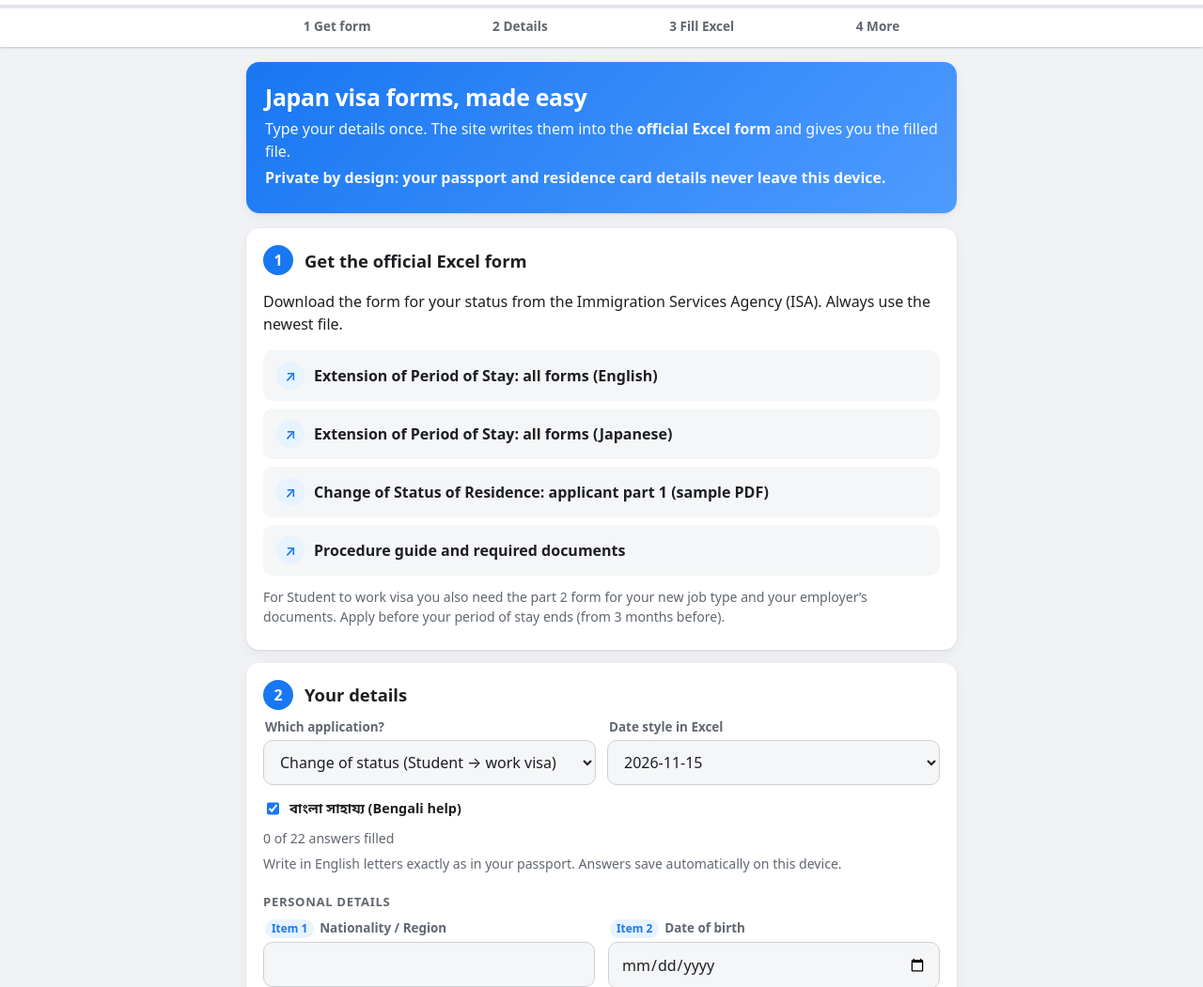
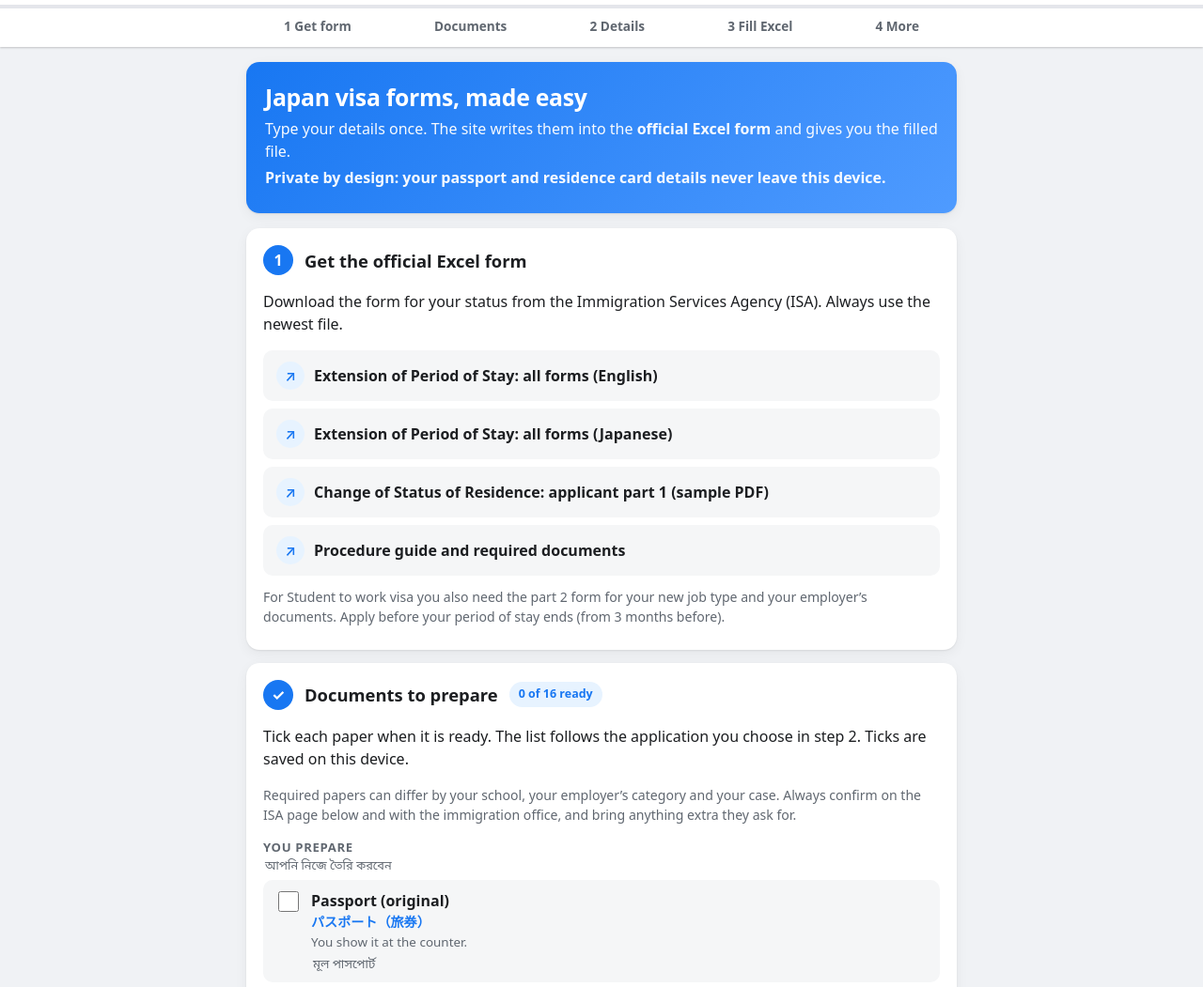
Before and after one commit to Zishan-CSE-17/Visa-helper, a plain HTML site: page index.html in a window 1280 px wide. Shown: the part 49-1100 px from the top of the page at 94% size. Drawn offline with Linux system fonts and the light colour scheme.

Commit message:
Add files via upload

```diff
--- /dev/null
+++ b/checklist.js
@@ -0,0 +1,81 @@
+/* Document checklist: which papers to prepare for the immigration office. Ticks are saved on this device only. */
+(function () {
+  'use strict';
+  const KEY = 'visa-helper-docs-v1';
+  const GROUPS = [
+    { id: 'me', title: 'You prepare', bn: 'আপনি নিজে তৈরি করবেন' },
+    { id: 'emp', title: 'From your new employer', bn: 'নতুন কোম্পানি থেকে' },
+    { id: 'school', title: 'From your school', bn: 'স্কুল/বিশ্ববিদ্যালয় থেকে' },
+    { id: 'day', title: 'On the day', bn: 'আবেদনের দিন' }
+  ];
+  // m: 'change' | 'extension' | 'both'
+  const ITEMS = [
+    { id: 'passport', j: 'パスポート（旅券）', g: 'me', m: 'both', t: 'Passport (original)', bn: 'মূল পাসপোর্ট', n: 'You show it at the counter.' },
+    { id: 'rc', j: '在留カード', g: 'me', m: 'both', t: 'Residence card (original)', bn: 'মূল রেসিডেন্স কার্ড', n: 'Bring the card itself, not only a copy.' },
+    { id: 'form1', j: '在留資格変更許可申請書（申請人等作成用1）|在留期間更新許可申請書（申請人等作成用1）', g: 'me', m: 'both', t: 'Application form, applicant part 1 (printed and signed)', bn: 'এই সাইট দিয়ে পূরণ করা আবেদনপত্র, প্রিন্ট করে সই করা', n: 'Fill it with step 3 above. Add the photo and signature by hand.' },
+    { id: 'form2', j: '申請人等作成用2（就労先の職種に応じた様式）', g: 'me', m: 'change', t: 'Applicant part 2 form for your new job type', bn: 'নতুন কাজের ধরন অনুযায়ী ২য় অংশের ফর্ম', n: 'For Engineer/Specialist in Humanities/International Services use the form for that status. Download it from the ISA page.' },
+    { id: 'photo', j: '写真（縦4cm × 横3cm）', g: 'me', m: 'both', t: 'Photo, 4 cm tall × 3 cm wide, taken within the last 3 months', bn: '৪ সেমি × ৩ সেমি ছবি, গত ৩ মাসের মধ্যে তোলা', n: 'Front view, no hat, plain background. Write your name on the back.' },
+    { id: 'resume', j: '履歴書', g: 'me', m: 'change', t: 'Resume (education and work history)', bn: 'পড়াশোনা ও কাজের তথ্যসহ জীবনবৃত্তান্ত', n: 'Any format. Make it match your documents exactly.' },
+    { id: 'contract', j: '雇用契約書（または採用内定通知書）', g: 'emp', m: 'change', t: 'Employment contract or job offer letter', bn: 'চাকরির চুক্তিপত্র বা অফার লেটার', n: 'It must show job duties, contract period and salary.' },
+    { id: 'registry', j: '登記事項証明書', g: 'emp', m: 'change', t: 'Company registry certificate (issued within 3 months)', bn: 'কোম্পানির রেজিস্ট্রি সনদ, ৩ মাসের মধ্যে তোলা', n: '' },
+    { id: 'finance', j: '決算文書の写し（貸借対照表・損益計算書）', g: 'emp', m: 'change', t: 'Company financial statements (balance sheet, profit and loss)', bn: 'কোম্পানির আর্থিক বিবরণী', n: 'Some company categories send a tax summary instead. Your employer knows which.' },
+    { id: 'brochure', j: '会社案内書（パンフレット）', g: 'emp', m: 'change', t: 'Company brochure or business description', bn: 'কোম্পানির ব্রোশিওর বা পরিচিতি', n: '' },
+    { id: 'empforms', j: '所属機関等作成用の申請書類', g: 'emp', m: 'change', t: 'Employer’s part of the application forms', bn: 'ফর্মের কোম্পানির অংশ (কোম্পানি পূরণ করবে)', n: 'Ask the company which category (1 to 4) it is. The required papers depend on it.' },
+    { id: 'grad', j: '卒業証明書（または卒業見込証明書）', g: 'school', m: 'change', t: 'Certificate of graduation, or of expected graduation (original)', bn: 'গ্র্যাজুয়েশন সনদ বা সম্ভাব্য গ্র্যাজুয়েশন সনদ (মূল)', n: 'Ask your school office early.' },
+    { id: 'transcript', j: '成績証明書', g: 'school', m: 'change', t: 'Transcript (only if the office asks, often useful)', bn: 'ট্রান্সক্রিপ্ট (চাইলে লাগতে পারে)', n: 'It helps show your studies match the new job.' },
+    { id: 'enroll', j: '在学証明書', g: 'school', m: 'extension', t: 'Certificate of enrollment', bn: 'স্কুলের ভর্তি/অধ্যয়নের সনদ', n: '' },
+    { id: 'grades', j: '成績証明書', g: 'school', m: 'extension', t: 'Transcript of grades', bn: 'রেজাল্ট/ট্রান্সক্রিপ্ট', n: '' },
+    { id: 'attend', j: '出席証明書', g: 'school', m: 'extension', t: 'Attendance record', bn: 'উপস্থিতির রেকর্ড', n: 'Low attendance is checked closely.' },
+    { id: 'tuition', j: '学費納入証明書（授業料の領収書）', g: 'school', m: 'extension', t: 'Proof that tuition is paid', bn: 'ফি পরিশোধের রসিদ', n: '' },
+    { id: 'funds', j: '経費支弁能力を証明する書類（預金残高証明書・奨学金証明書など）', g: 'me', m: 'extension', t: 'Proof you can pay your living costs (bank balance, scholarship, or sponsor’s documents)', bn: 'খরচ বহনের প্রমাণ: ব্যাংক ব্যালেন্স, বৃত্তি বা স্পনসরের কাগজ', n: 'If a sponsor pays, bring their income proof and a letter.' },
+    { id: 'copies', j: '提出書類のコピー（写し）', g: 'day', m: 'both', t: 'Photocopies of everything you hand in', bn: 'জমা দেওয়া সব কাগজের ফটোকপি', n: 'Keep them for your records.' },
+    { id: 'fee', j: '手数料納付書（収入印紙）', g: 'day', m: 'both', t: 'Fee (a revenue stamp, bought after approval)', bn: 'ফি (অনুমোদনের পর রেভিনিউ স্ট্যাম্প)', n: 'The amount has changed recently. Check the ISA page for the current fee.' },
+    { id: 'time', j: '在留期間の満了日までに申請（満了日の3か月前から可能）', g: 'day', m: 'both', t: 'Apply before your period of stay ends (from 3 months before)', bn: 'মেয়াদ শেষ হওয়ার আগেই আবেদন করুন (৩ মাস আগে থেকে করা যায়)', n: '' }
+  ];
+
+  function read() { try { return JSON.parse(localStorage.getItem(KEY) || '{}') || {}; } catch (e) { return {}; } }
+  function write(o) { try { localStorage.setItem(KEY, JSON.stringify(o)); } catch (e) { /* ignore */ } }
+
+  function el(tag, cls, text) { const e = document.createElement(tag); if (cls) e.className = cls; if (text) e.textContent = text; return e; }
+
+  function render() {
+    const box = document.getElementById('docList'), mode = document.getElementById('mode');
+    if (!box) return;
+    const m = mode && mode.value === 'extension' ? 'extension' : 'change', ticks = read();
+    box.textContent = '';
+    let total = 0, done = 0;
+    GROUPS.forEach(function (g) {
+      const items = ITEMS.filter(function (i) { return i.g === g.id && (i.m === 'both' || i.m === m); });
+      if (!items.length) return;
+      const sec = el('div', 'docgroup');
+      sec.append(el('h3', '', g.title));
+      sec.append(el('p', 'help', g.bn));
+      items.forEach(function (i) {
+        total++; if (ticks[i.id]) done++;
+        const lab = el('label', 'docitem');
+        const cb = document.createElement('input');
+        cb.type = 'checkbox'; cb.checked = !!ticks[i.id];
+        cb.addEventListener('change', function () { const t = read(); if (cb.checked) t[i.id] = 1; else delete t[i.id]; write(t); render(); });
+        const body = el('span', 'docbody');
+        body.append(el('span', 'doctitle', i.t));
+        const jp = el('span', 'jp', (i.j || '').split('|')[m === 'extension' && i.j.indexOf('|') >= 0 ? 1 : 0]);
+        jp.lang = 'ja'; body.append(jp);
+        if (i.n) body.append(el('span', 'docnote', i.n));
+        body.append(el('span', 'help', i.bn));
+        lab.append(cb, body);
+        sec.append(lab);
+      });
+      box.append(sec);
+    });
+    document.getElementById('docProg').textContent = done + ' of ' + total + ' ready';
+  }
+
+  document.addEventListener('DOMContentLoaded', function () {
+    const mode = document.getElementById('mode');
+    if (mode) mode.addEventListener('change', render);
+    const clr = document.getElementById('btnDocClear');
+    if (clr) clr.addEventListener('click', function () { write({}); render(); });
+    render();
+  });
+  if (document.readyState !== 'loading') { render(); }
+})();
--- a/index.html
+++ b/index.html
@@ -25,7 +25,7 @@
   </div>
   <div class="progress" role="progressbar" aria-label="Form completion" aria-valuemin="0" aria-valuemax="100" aria-valuenow="0"><div id="bar" class="bar"></div></div>
   <nav class="steps" aria-label="Steps">
-    <a href="#s-get">1 Get form</a><a href="#s-details">2 Details</a><a href="#s-fill">3 Fill Excel</a><a href="#s-more">4 More</a>
+    <a href="#s-get">1 Get form</a><a href="#s-docs">Documents</a><a href="#s-details">2 Details</a><a href="#s-fill">3 Fill Excel</a><a href="#s-more">4 More</a>
   </nav>
 </header>
 
@@ -48,6 +48,16 @@
       <li><a href="https://www.moj.go.jp/isa/applications/procedures/16-3.html" target="_blank" rel="noopener noreferrer">Procedure guide and required documents</a></li>
     </ul>
     <p class="hint">For Student to work visa you also need the part 2 form for your new job type and your employer’s documents. Apply before your period of stay ends (from 3 months before).</p>
+  </section>
+
+  <section class="card" id="s-docs" aria-labelledby="h-docs">
+    <div class="card-head"><span class="step">&#10003;</span><h2 id="h-docs">Documents to prepare</h2><span id="docProg" class="chip" role="status"></span></div>
+    <p>Tick each paper when it is ready. The list follows the application you choose in step 2. Ticks are saved on this device.</p>
+    <p class="hint">Required papers can differ by your school, your employer’s category and your case. Always confirm on the ISA page below and with the immigration office, and bring anything extra they ask for.</p>
+    <div id="docList"></div>
+    <div class="buttons"><button type="button" id="btnDocClear" class="btn small secondary">Clear ticks</button></div>
+    <ul class="links"><li><a href="https://www.moj.go.jp/isa/applications/procedures/16-3.html" target="_blank" rel="noopener noreferrer">Official procedure guide and required documents (ISA)</a></li>
+    <li><a href="https://www.studyinjapan.go.jp/en/work-in-japan/immigration-procedures/" target="_blank" rel="noopener noreferrer">Student to work visa: document list (Study in Japan)</a></li></ul>
   </section>
 
   <section class="card" id="s-details" aria-labelledby="h-details">
@@ -136,5 +146,6 @@
 <script src="xlsx-fill.js"></script>
 <script src="xlsx-write.js"></script>
 <script src="app.js"></script>
+<script src="checklist.js"></script>
 </body>
 </html>
--- a/schema.js
+++ b/schema.js
@@ -108,13 +108,13 @@
     { key: 'rc', label: 'Residence card number', type: 'text', upper: true, hint: [{ rx: 'residence card number', last: true, below: true }] }
   ];
 
-  VH.FULLNAME = { key: 'fullname', no: '3', label: 'Full name in ONE box (family + given)', type: 'text', derived: true, hint: null };
+  VH.FULLNAME = { key: 'fullname', no: '3', label: 'Full name (family name + given name, one box)', type: 'text', derived: true, hint: [{ rx: '^name$' }] };
 
   // Every field that can be written into the official Excel, for the cell-map table.
   VH.mapFields = function (mode) {
     const list = [];
     VH.sections(mode).forEach(function (s) {
-      s.fields.forEach(function (f) { if (!f.note && f.key !== 'crimdetail') list.push(f); });
+      s.fields.forEach(function (f) { if (!f.note && f.key !== 'crimdetail' && f.key !== 'family' && f.key !== 'given') list.push(f); });
     });
     list.push(VH.FULLNAME);
     VH.FAMILY.forEach(function (f) { list.push({ key: 'fam.' + f.key, fam: f.key, no: '16', label: 'Family table: ' + f.label,
--- a/style.css
+++ b/style.css
@@ -134,3 +134,17 @@ footer{color:var(--muted);font-size:.8rem;padding-bottom:48px;text-align:center}
   .print-only td.item{width:38%}
   .print-only .note{font-size:9pt;color:#444}
 }
+
+/* document checklist */
+.docgroup h3{margin:16px 0 2px}
+.docgroup>.help{margin:0 2px 6px}
+.docitem{display:flex;gap:10px;align-items:flex-start;padding:10px 12px;margin:6px 0;border-radius:10px;background:var(--field);cursor:pointer}
+.docitem input{width:22px;height:22px;margin-top:2px;flex:none;accent-color:var(--green)}
+.docbody{display:flex;flex-direction:column;min-width:0}
+.doctitle{font-weight:600}
+.docnote{font-size:.84rem;color:var(--muted)}
+.docitem:has(input:checked) .doctitle{text-decoration:line-through;opacity:.7}
+@media print{#s-docs{display:none}}
+
+.jp{font-size:.88rem;color:var(--blue);font-weight:600}
+.docitem:has(input:checked) .jp{opacity:.7}
--- a/xlsx-fill.js
+++ b/xlsx-fill.js
@@ -268,7 +268,7 @@
       if (lm.c1 < 2) return null;
       const box = mergeOf(sh, lm.c1 - 1, l.row);
       if (!self._empty(sh, box.c1, box.r1)) return null;
-      out.push((this.sheets.length > 1 ? sh.name + '!' : '') + addrOf(box.c1, box.r1));
+      out.push((hit.si !== 0 ? sh.name + '!' : '') + addrOf(box.c1, box.r1));
       prevCol = lm.c2;
     }
     return out.join(',');
@@ -276,7 +276,8 @@
 
   /* Returns { key: { spec, label } } for every field whose label chain was found. */
   Template.prototype.guess = function (fields) {
-    const labels = this._scanLabels(), out = {}, self = this, multi = this.sheets.length > 1;
+    /* Only the first sheet (applicant part 1) is searched: other sheets hold the employer/part 2/part 3 forms with the same words. */
+    const labels = this._scanLabels().filter(function (l) { return l.si === 0; }), out = {}, self = this, multi = false;
     fields.forEach(function (f) {
       if (!f.hint) return;
       let prev = null, hit = null;
```
Also changed, not shown: sw.js (deleted, +0 -30 lines), 1 other file.
